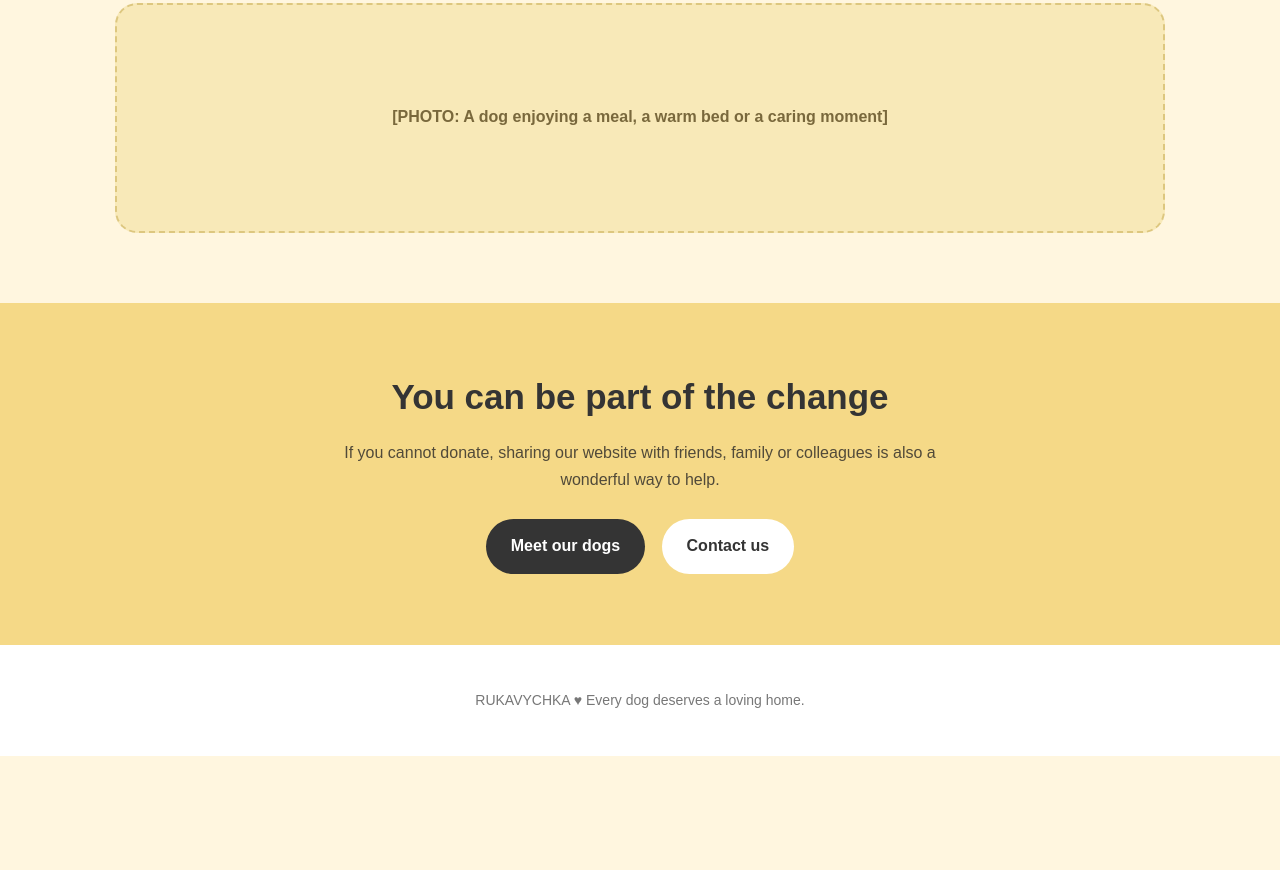
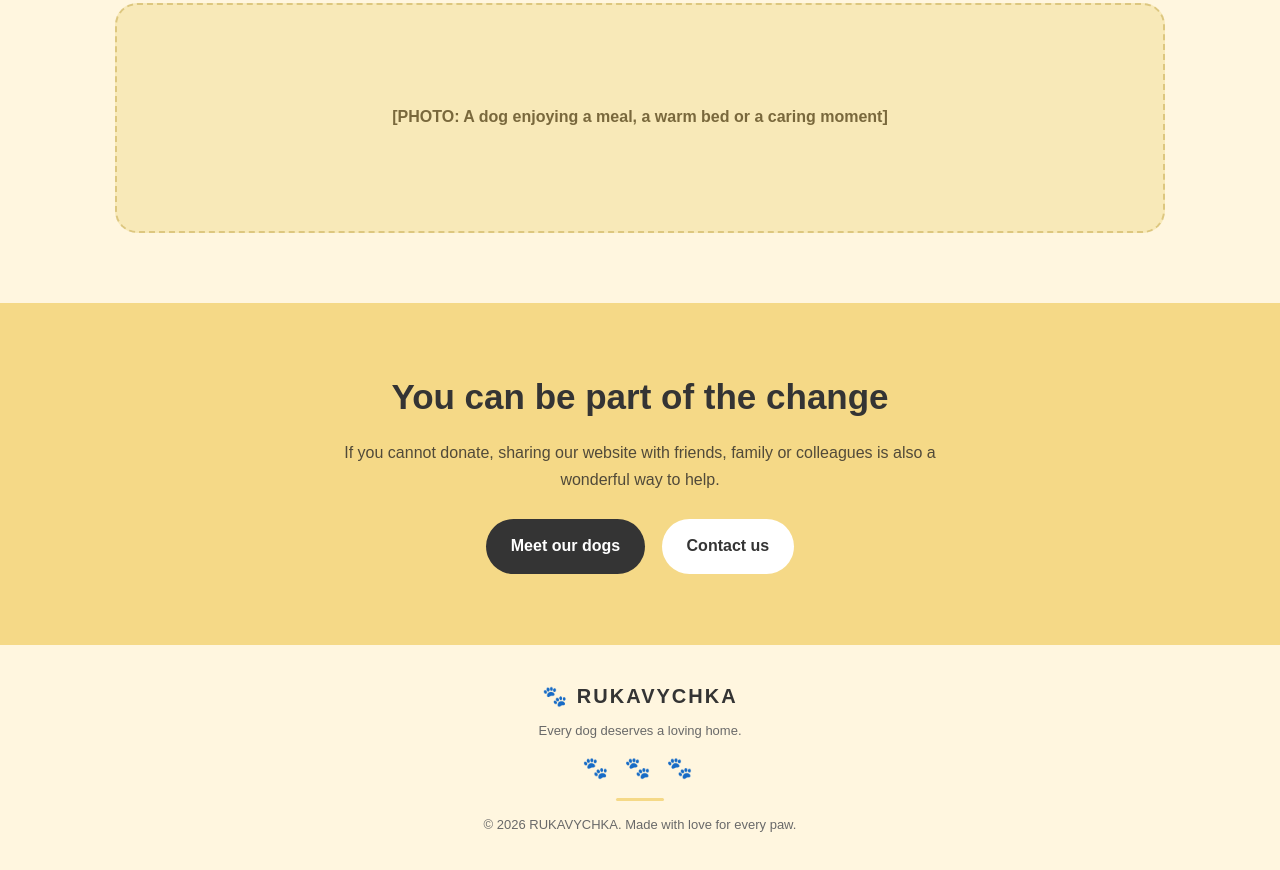
Before and after one commit to webatelie-global/RUKAVYCHKA, a plain HTML site: page help.html in a window 1280 px wide. Shown: the part 2242-3112 px from the top of the page. Before the commit the page ends 2998 px from the top, so only its background shows below. Drawn offline with Linux system fonts and the light colour scheme.

Commit message:
Update help.html

```diff
--- a/help.html
+++ b/help.html
@@ -1,4 +1,3 @@
-
 <!DOCTYPE html>
 <html lang="en">
 <head>
@@ -179,13 +178,36 @@ nav a:hover,nav a.active{color:var(--orange)}
 }
 .cta h2{font-size:35px;margin:0 0 15px}
 .cta p{max-width:650px;margin:0 auto 20px;color:#514a39}
+
+/* FOOTER */
 footer{
   text-align:center;
-  padding:30px 15px;
-  background:white;
-  color:#777;
-  font-size:14px;
+  padding:35px 15px 28px;
+  background:var(--cream);
+  color:var(--muted);
+  font-size:13px;
 }
+.footer-brand{
+  font-size:20px;
+  font-weight:800;
+  letter-spacing:2px;
+  color:var(--ink);
+  margin-bottom:7px;
+}
+.footer-paws{
+  color:#B38A42;
+  font-size:21px;
+  letter-spacing:5px;
+  margin:10px 0;
+}
+.footer-line{
+  width:48px;
+  height:3px;
+  border-radius:5px;
+  background:var(--yellow);
+  margin:12px auto;
+}
+
 @media(max-width:850px){
   .cards{grid-template-columns:repeat(2,1fr)}
 }
@@ -297,7 +319,11 @@ footer{
 </section>
 
 <footer>
-  <p>RUKAVYCHKA ♥ <span data-i18n="footerText">Every dog deserves a loving home.</span></p>
+  <div class="footer-brand">🐾 RUKAVYCHKA</div>
+  <div data-i18n="footerText">Every dog deserves a loving home.</div>
+  <div class="footer-paws">🐾 🐾 🐾</div>
+  <div class="footer-line"></div>
+  <p>© 2026 RUKAVYCHKA. Made with love for every paw.</p>
 </footer>
 
 <script>
```
